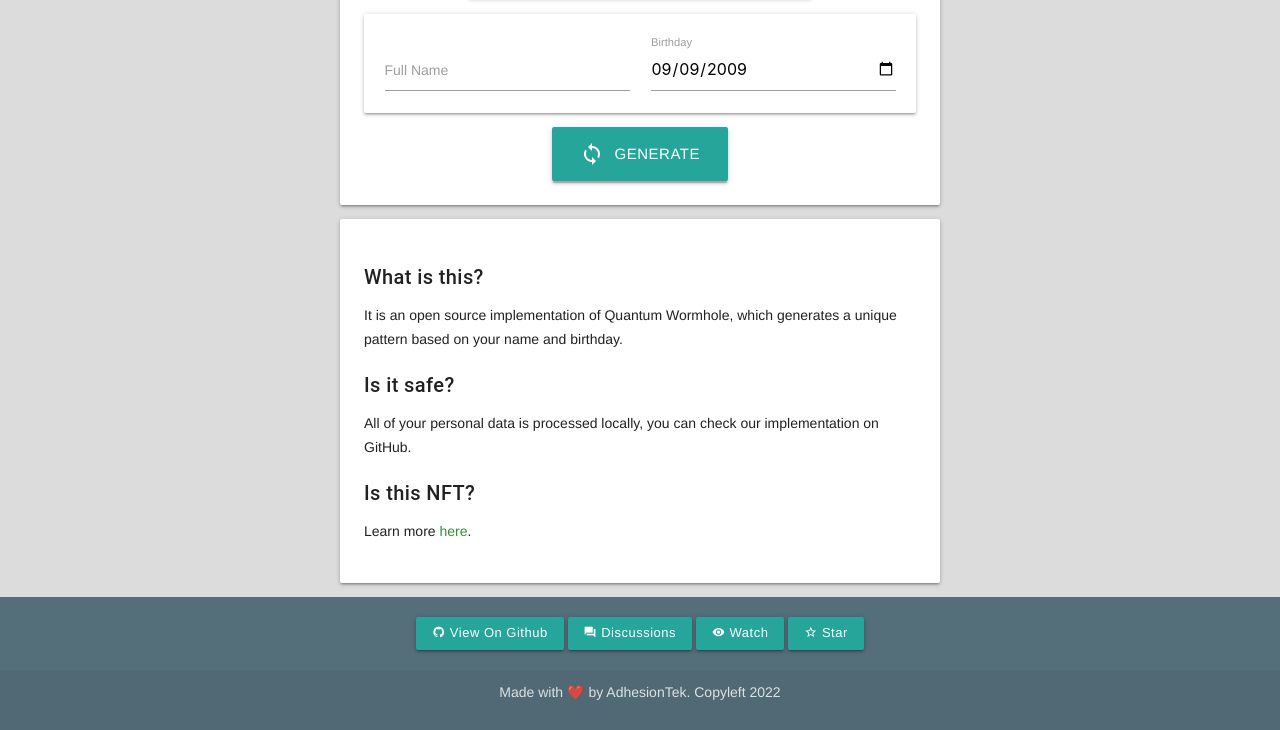
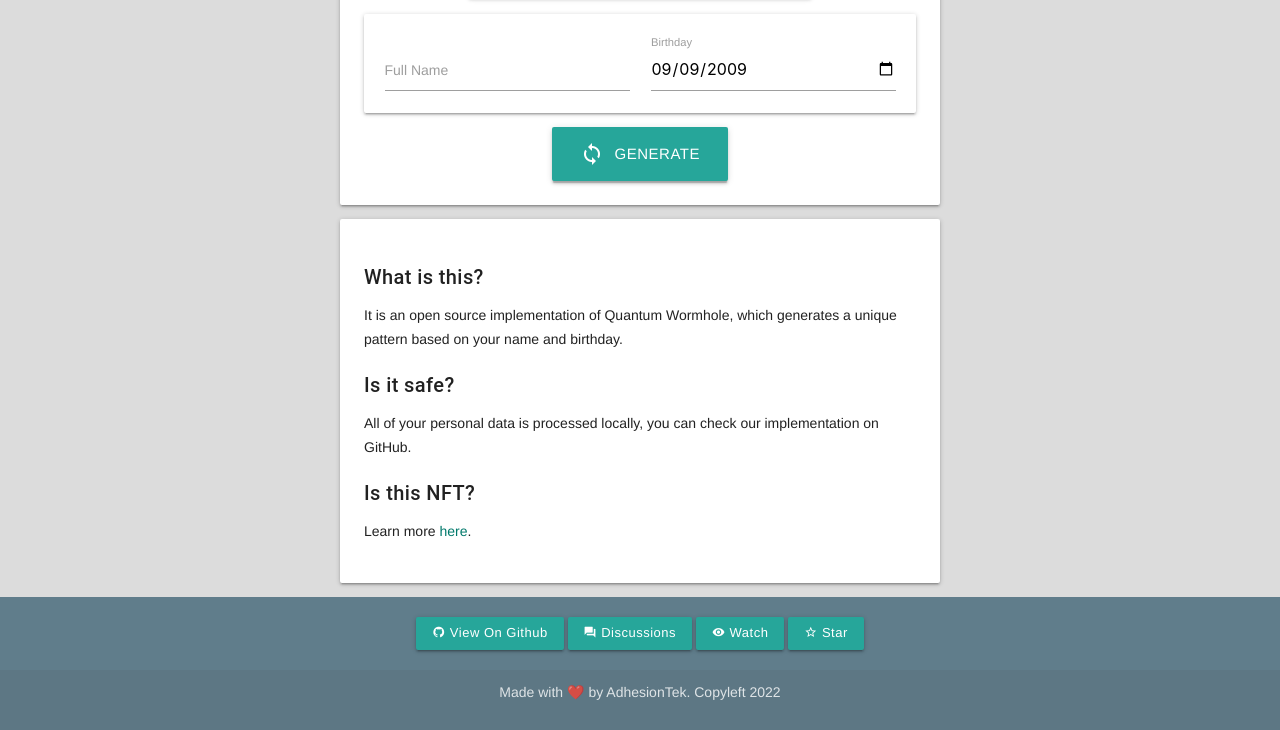
Before and after one commit to AdhesionTek/Quantum-Wormhole, a plain HTML site: page index.html in a window 1280 px wide. Shown: the part 442-1172 px from the top of the page. Drawn offline with Linux system fonts and the light colour scheme.

Commit message:
Update: visual tweaks.

```diff
--- a/index.html
+++ b/index.html
@@ -113,7 +113,7 @@
         <p class="content-text">All of your personal data is processed locally, you can check our implementation on
             GitHub.</p>
         <h5 class="content-text">Is this NFT?</h5>
-        <p>Learn more <a id="show-dialog" class="green-text text-darken-2">here</a>.</p>
+        <p>Learn more <a id="show-dialog" class="teal-text text-darken-2">here</a>.</p>
         <dialog class="mdl-dialog" style="width: 1000px">
             <h4 class="mdl-dialog__title" style="font-size: 20pt">Is this NFT?</h4>
             <div class="mdl-dialog__content">
@@ -144,7 +144,7 @@
         <p class="content-text"> </p>
 
     </div>
-    <footer class="page-footer blue-grey darken-1 content-centered">
+    <footer class="page-footer blue-grey content-centered">
         <div class="container " style="margin-bottom: 10px">
             <a class="waves-effect waves-light btn-small social-btn"
                href="https://github.com/AdhesionTek/Quantum-Wormhole" target="_blank">
@@ -167,7 +167,7 @@
                 <t class="need-translate">star</t>
             </a>
         </div>
-        <div class="footer-copyright">
+        <div class="footer-copyright darken-2">
             <div class="container">
                 <p>Made with ❤️ by AdhesionTek. Copyleft 2022</p>
 
```
